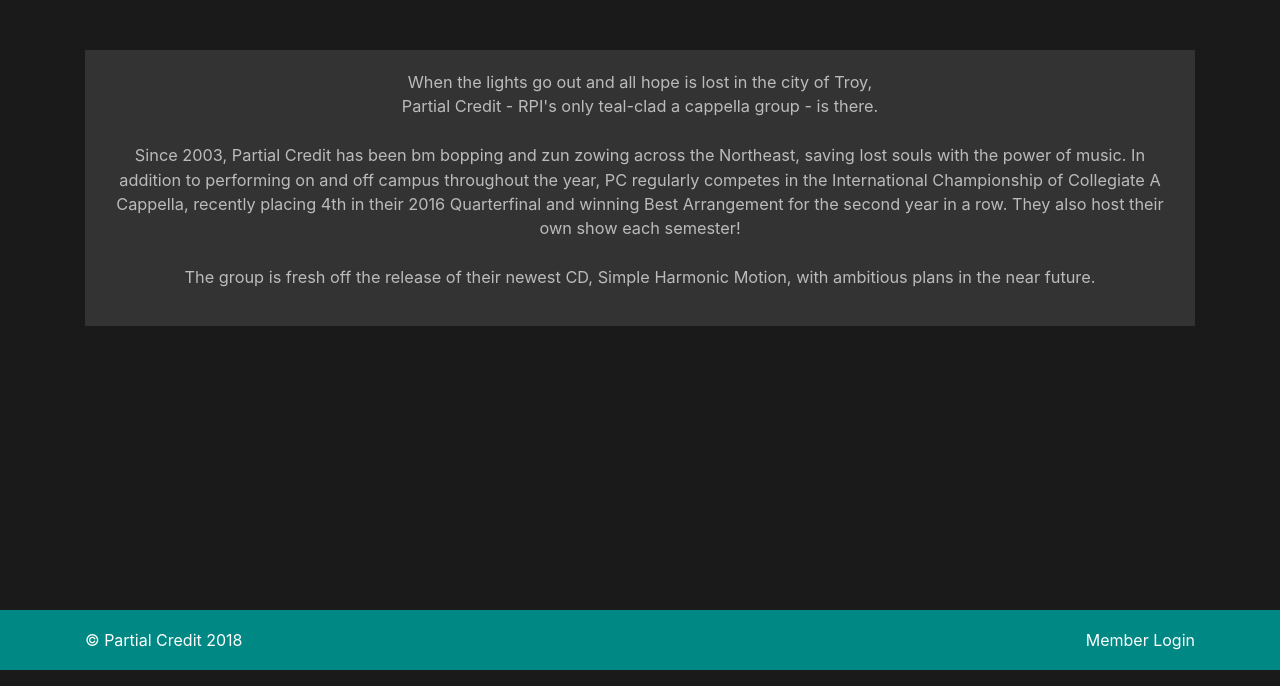
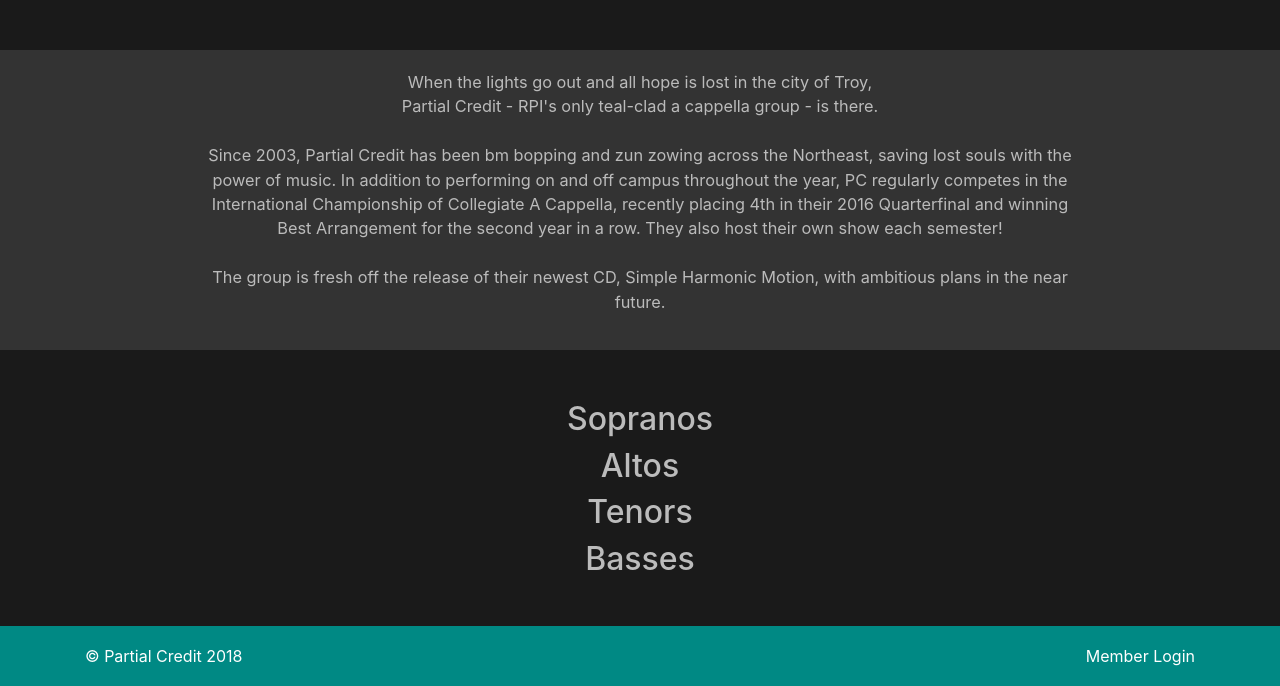
Before and after one commit to Partial-Credit/pc-web, a Django app: page /about/ in a window 1280 px wide. Shown: the part 147-833 px from the top of the page. Run offline with Django 3.2, Linux system fonts and the light colour scheme; parts of the project's set-up code (start-up, migrations or seed data) failed here and were passed over; some libraries are stand-ins or nearby versions.

Commit message:
ADD: Logic to determine between voice parts and current members. Additionally added more style to the page and the member blocks

```diff
--- a/about/templates/about/index.html
+++ b/about/templates/about/index.html
@@ -1,5 +1,5 @@
 {% extends 'base/base.html' %}
-
+{% load template_fillers %}
 {% block content %}
 	<div class="members_intro">
 		<p>
@@ -14,16 +14,32 @@
 			ambitious plans in the near future.
 		</p>
 	</div>
-	<div class = "members">
-		{% for member in members %}
+	<div id="members" class = "container-fluid">
+		{% for member_group in members_list%}
+		<div class="row">
+			<div class="col-sm">
+				<h2>{{ member_group|getVoicePart }}</h2>
+			</div>
+		</div>
+		<div class= "row">
+			{% for type, list_member in member_group.items %}
+				{% for member in list_member%}
+				<div class = "col-sm">
 					<div class = "member">
 						<img src = "{{ member.profile.url }}"/>
 						<div class = "member_details">
 							<h2> {{ member.first_name }} {{ member.last_name}}</h2>
-					<p><i> {{ member.major }}, Class of {{ member.class_year }} </i></p>
-					<p>{{ member.bio }}</p>
+							<p><i>
+								<span class="member_position">{{ member.position|positionStyle }}</span><br>
+								{{ member.major }}, Class of {{ member.class_year }}
+							</i></p>
+							<p class = "bio">{{ member.bio }}</p>
 						</div>
 						<h3> {{ member.nickname}} </h3>
+					</div>
+				</div>
+				{% endfor %}
+			{% endfor %}
 		</div>
 		{% endfor %}
 	</div>
--- /dev/null
+++ b/about/templatetags/template_fillers.py
@@ -0,0 +1,12 @@
+from django import template
+
+register = template.Library()
+
+@register.filter
+def positionStyle(position):
+	return str(position).replace(', ', '/')
+
+@register.filter
+def getVoicePart(dictionary):
+	for item in dictionary:
+		return item;
--- a/about/views.py
+++ b/about/views.py
@@ -6,6 +6,27 @@ import sys
 sys.path.append(sys.path[0] + "\\users")
 from users.models import Member
 
+
+
 def index(request):
+	sopranos = list()
+	altos = list()
+	tenors = list()
+	basses = list()
+
 	members = Member.objects.all()
-	return render(request, 'about/index.html', {"members": members})
+	for member in members:
+		if(member.current_member):
+			if member.voice_part == 'S':
+				sopranos.append(member)
+			elif member.voice_part == 'A':
+				altos.append(member)
+			elif member.voice_part == 'T':
+				tenors.append(member)
+			elif member.voice_part == "B":
+				basses.append(member)
+	members_list = [{"Sopranos":sopranos}, {"Altos":altos}, {"Tenors":tenors}, {"Basses":basses}]
+	for members in members_list:
+		for member in members.values():
+			print(member)
+	return render(request, 'about/index.html', {"members_list": members_list})
--- a/base/static/base/style.css
+++ b/base/static/base/style.css
@@ -1,106 +1,145 @@
 html {
-  height: 100%; }
+  height: 100%;
+}
 
 body {
   background-color: #1A1A1A;
-  font-size: 16px; }
+  font-size: 16px;
+}
 
 main {
-  min-height: 65vh; }
+  min-height: 65vh;
+}
 
 #page-container {
   color: #bbb;
-  width: 100%;
 }
 
 .navbar {
-  border-bottom: 3px #333333 solid; }
+  border-bottom: 3px #333333 solid;
+}
 @media (min-width: 767.98px) {
   .navbar {
     display: inline-flex;
     padding: 0px;
-      border-bottom: none; } }
+    border-bottom: none;
+  }
+}
 
 @media (min-width: 768px) {
   .navbar-brand {
-    display: none; } }
+    display: none;
+  }
+}
 
 .nav-link {
-  padding: 0; }
+  padding: 0;
+}
 
 .nav-left-second {
-  visibility: visible; }
+  visibility: visible;
+}
 @media (min-width: 767.98px) {
   .nav-left-second {
     display: none;
-      visibility: hidden; } }
+    visibility: hidden;
+  }
+}
 
 .nav-logo {
-  display: none; }
+  display: none;
+}
 .nav-logo img {
   margin-left: 20px;
   margin-right: 20px;
   width: 200px;
   height: auto;
-    margin-top: 0.75em; }
+  margin-top: 0.75em;
+}
 @media (min-width: 768px) {
   .nav-logo {
-      display: inline-block; } }
+    display: inline-block;
+  }
+}
 @media (max-width: 1199.98px) {
   .nav-logo img {
-      width: 170px; } }
+    width: 170px;
+  }
+}
 @media (max-width: 991.98px) {
   .nav-logo img {
     width: 90px;
     margin-left: 0px;
-      margin-right: 0px; } }
+    margin-right: 0px;
+  }
+}
 
 .nav-left span, .nav-right span {
-  text-align: center; }
+  text-align: center;
+}
 @media (min-width: 767.98px) {
   .nav-left span, .nav-right span {
-      width: 111px; } }
+    width: 111px;
+  }
+}
 @media (min-width: 767.98px) and (max-width: 1199.98px) {
   .nav-left span, .nav-right span {
-      width: 86px; } }
+    width: 86px;
+  }
+}
 @media (min-width: 767.98px) and (max-width: 991.98px) {
   .nav-left span, .nav-right span {
-      width: 66px; } }
+    width: 66px;
+  }
+}
 
 .nav-right {
-  visibility: visible; }
+  visibility: visible;
+}
 @media (max-width: 767.98px) {
   .nav-right {
     display: none;
-      visibility: hidden; } }
+    visibility: hidden;
+  }
+}
 
 .ribbon {
   display: inline-flex;
-  width: 100%; }
+  width: 100%;
+}
 @media (min-width: 768px) {
   .ribbon {
-      width: auto; } }
+    width: auto;
+  }
+}
 
 @media (min-width: 768px) {
   .ribbon:after, .ribbon:before {
     margin-top: 0.5em;
     content: "";
     float: left;
-    border: 1.5em solid #00BCB5; }
+    border: 1.5em solid #00BCB5;
+  }
 
   .ribbon:after {
-    border-right-color: transparent; }
+    border-right-color: transparent;
+  }
 
   .ribbon:before {
-    border-left-color: transparent; } }
+    border-left-color: transparent;
+  }
+}
 .ribbon a:link, .ribbon a:visited {
   color: #fff;
   font-weight: bold;
   text-decoration: none;
-  overflow: hidden; }
+  overflow: hidden;
+}
 @media (min-width: 768px) {
   .ribbon a:link, .ribbon a:visited {
-      height: 3.5em; } }
+    height: 3.5em;
+  }
+}
 
 .ribbon span {
   background-color: #00BCB5;
@@ -108,18 +147,25 @@ main {
   padding: auto;
   margin-top: 0.5em;
   position: relative;
-  transition: background-color 0.2s, margin-top 0.2s; }
+  transition: background-color 0.2s, margin-top 0.2s;
+}
 @media (min-width: 768px) {
   .ribbon span {
-      background: #00BCB5; } }
+    background: #00BCB5;
+  }
+}
 @media (min-width: 767.98px) {
   .ribbon span {
-      display: inline-block; } }
+    display: inline-block;
+  }
+}
 
 @media (min-width: 768px) {
   .ribbon a:hover span {
     background: #00dbd2;
-    margin-top: 0; } }
+    margin-top: 0;
+  }
+}
 @media (min-width: 768px) {
   .ribbon span:before {
     content: "";
@@ -127,7 +173,8 @@ main {
     top: 3em;
     left: 0;
     border-right: 0.5em solid #005653;
-    border-bottom: 0.5em solid #00BCB5; }
+    border-bottom: 0.5em solid #00BCB5;
+  }
 
   .ribbon span:after {
     content: "";
@@ -135,11 +182,14 @@ main {
     top: 3em;
     right: 0;
     border-left: 0.5em solid #005653;
-    border-bottom: 0.5em solid #00BCB5; } }
+    border-bottom: 0.5em solid #00BCB5;
+  }
+}
 /* Sticky footer styles
 -------------------------------------------------- */
 html {
-  min-height: 100%; }
+  min-height: 100%;
+}
 
 .footer {
   margin-top: 40px;
@@ -149,55 +199,70 @@ html {
   line-height: 60px;
   /* Vertically center the text there */
   background-color: #008984;
-  color: #fefefe; }
+  color: #fefefe;
+}
 
-.test-small, .test-medium, .test-large, .test-xlarge {
+.test-xlarge, .test-large, .test-medium, .test-small {
   color: #fff;
   background-color: red;
   margin: 3px;
-  padding: 10px; }
+  padding: 10px;
+}
 
 .test-small {
-  display: none; }
+  display: none;
+}
 @media (max-width: 767.98px) {
   .test-small {
-      display: block; } }
+    display: block;
+  }
+}
 
 .test-medium {
-  display: none; }
+  display: none;
+}
 @media (max-width: 991.98px) {
   .test-medium {
-      display: block; } }
+    display: block;
+  }
+}
 
 .test-large {
-  display: none; }
+  display: none;
+}
 @media (max-width: 1199.98px) {
   .test-large {
-      display: block; } }
+    display: block;
+  }
+}
 
 .test-xlarge {
-  display: none; }
-  @media (max-width: 99999999999999999px) {
+  display: none;
+}
+@media (max-width: 100000000000000020px) {
   .test-xlarge {
-      display: block; } }
-/*# sourceMappingURL=style.css.map */
-.members_intro{
+    display: block;
+  }
+}
+
+.members_intro {
   display: block;
   background-color: #333;
   text-align: center;
-  margin: 50px auto;
-  padding: 20px 20px;
+  margin: 50px 0px;
+  padding: 20px 200px;
   font-size: 1.02em;
 }
 
-.member{
+.member {
   display: grid;
-  grid-template-columns: .3fr 1fr ;
+  grid-template-columns: 0.3fr 1fr;
   background-color: #333;
   width: 40em;
+  margin: 20px 20px;
 }
 
-.member h3{
+.member h3 {
   grid-column-start: span 2;
   margin: 0px;
   background-color: #008984;
@@ -205,11 +270,26 @@ html {
   font-size: 1.5em;
 }
 
-.member img{
-  width: 14em;
+.member img {
+  object-position: center;
+  width: 15em;
+  max-height: 320px;
+  display: block;
 }
 
-.member_details{
+.member_details {
   margin-left: 10px;
   margin-right: 20px;
 }
+
+#page-container.container-fluid {
+  padding: 0px;
+}
+
+.col-sm {
+  display: flex;
+  justify-content: center;
+  margin-right: 0px;
+}
+
+/*# sourceMappingURL=style.css.map */
--- a/base/templates/base/base.html
+++ b/base/templates/base/base.html
@@ -34,7 +34,7 @@
 <body>
 
     {% include "base/nav.html" %}
-    <main role="main" class="container" id="page-container">
+    <main role="main" class="container-fluid" id="page-container">
         {% block content %}
         {% endblock %}
 
--- a/pcwebsite/settings/base.py
+++ b/pcwebsite/settings/base.py
@@ -45,6 +45,7 @@ INSTALLED_APPS = [
     'base',
     'home',
     'about',
+    'multiselectfield',
 ]
 
 
```
Also changed, not shown: base/static/base/scss/partials/_about.scss (+44 -3 lines), users/models.py (+13 -0 lines), about/templatetags/__init__.py (added), pcwebsite/media/jimcok.jpg (added), pcwebsite/media/macnaa.jpg (added), 1 other file. Lines whose indentation alone changed are shown as unchanged.
